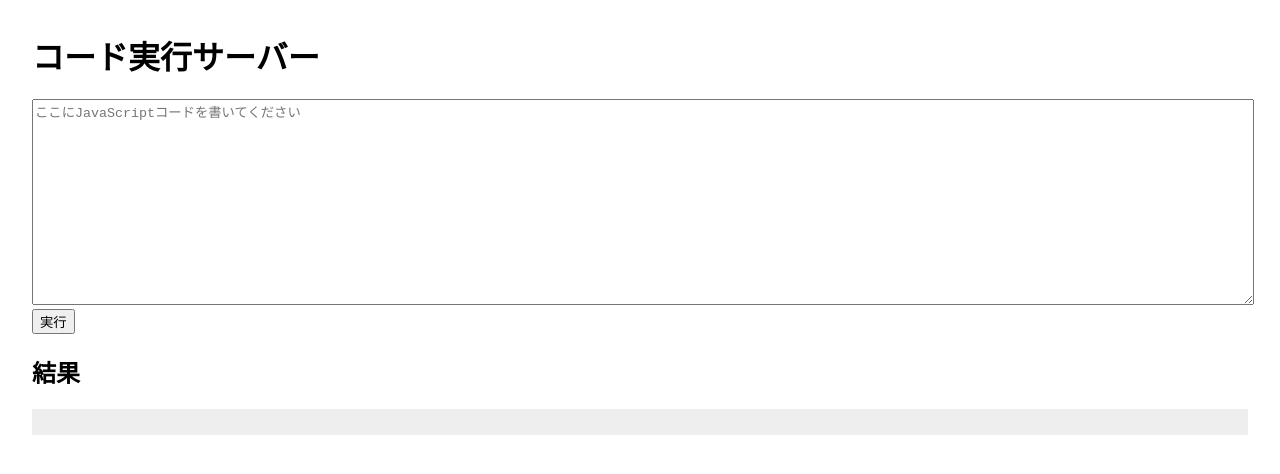
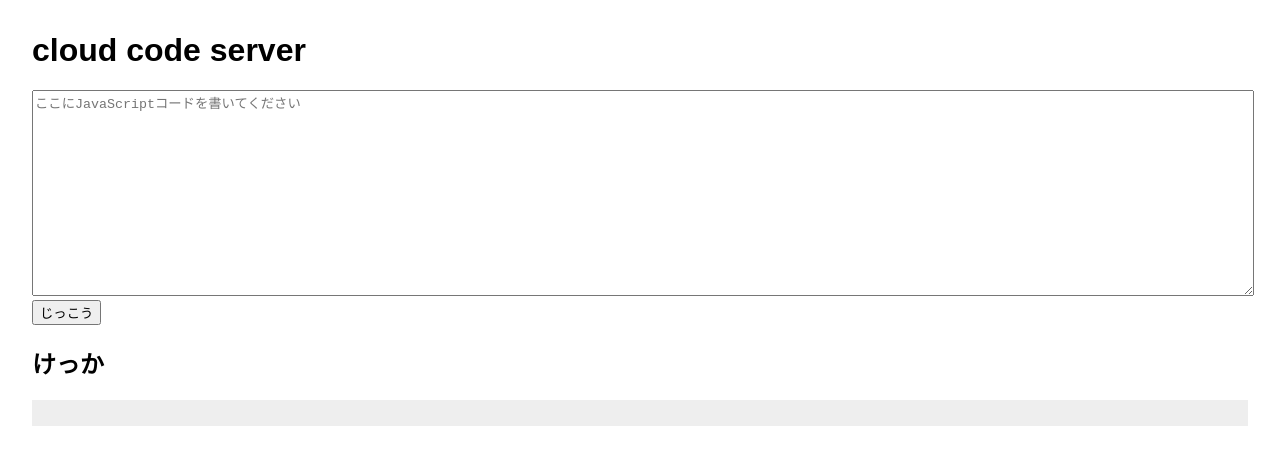
Before and after one commit to hamumeron/code-executor, a plain HTML site: page public/index.html in a window 1280 px wide. Drawn offline with Linux system fonts and the light colour scheme.

Commit message:
Update index.html

```diff
--- a/public/index.html
+++ b/public/index.html
@@ -2,7 +2,7 @@
 <html lang="ja">
 <head>
   <meta charset="UTF-8" />
-  <title>コード実行サーバー</title>
+  <title>cloud code server</title>
   <style>
     body { font-family: Arial, sans-serif; margin: 2em; }
     textarea { width: 100%; height: 200px; }
@@ -10,10 +10,10 @@
   </style>
 </head>
 <body>
-  <h1>コード実行サーバー</h1>
+  <h1>cloud code server</h1>
   <textarea id="code" placeholder="ここにJavaScriptコードを書いてください"></textarea><br/>
-  <button id="runBtn">実行</button>
-  <h2>結果</h2>
+  <button id="runBtn">じっこう</button>
+  <h2>けっか</h2>
   <pre id="output"></pre>
 
   <script>
```
